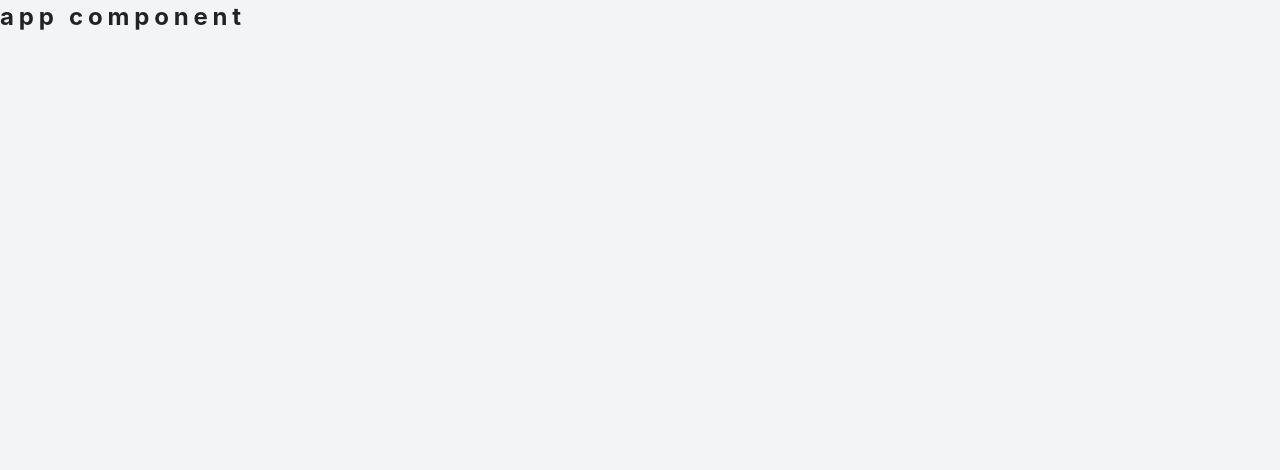
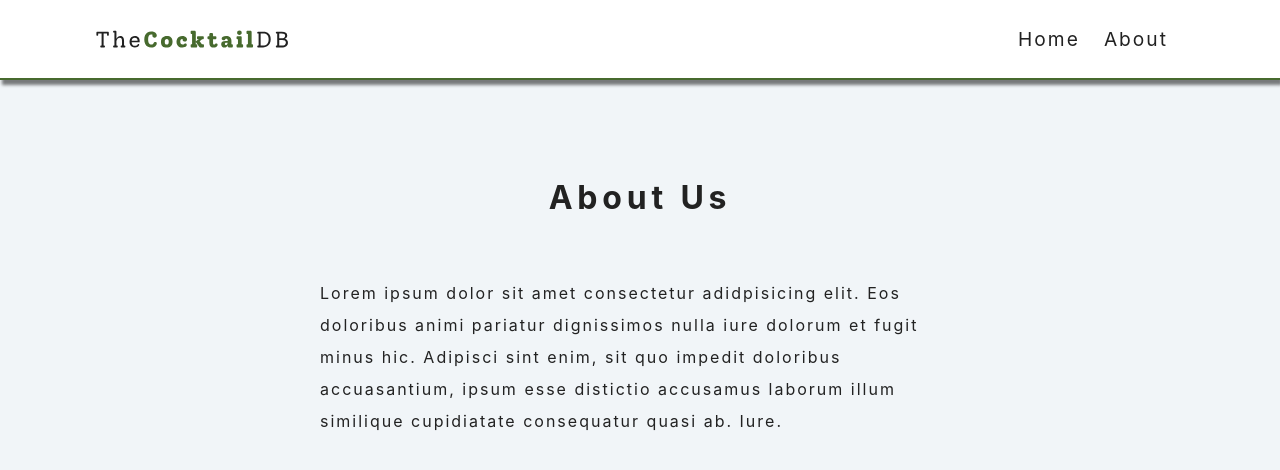
Before and after one commit to Jugo-JS/React-projects-practice, a React (Create React App) app in the folder 15-cocktails/setup/: page /about in a window 1280 px wide. Shown: the top 470 px of the page. Built offline with nearby package versions, Linux system fonts and the light colour scheme.

Commit message:
adding first pages within Router

```diff
--- a/15-cocktails/setup/src/App.js
+++ b/15-cocktails/setup/src/App.js
@@ -1,18 +1,35 @@
-import React from 'react'
-import { BrowserRouter as Router, Route, Switch } from 'react-router-dom'
+import React from 'react';
+import { BrowserRouter as Router, Route, Switch } from 'react-router-dom';
+
 // import pages
-import Home from './pages/Home'
-import About from './pages/About'
-import SingleCocktail from './pages/SingleCocktail'
-import Error from './pages/Error'
+import Home from './pages/Home';
+import About from './pages/About';
+import SingleCocktail from './pages/SingleCocktail';
+import Error from './pages/Error';
+
 // import components
-import Navbar from './components/Navbar'
+import Navbar from './components/Navbar';
+
 function App() {
   return (
-    <div>
-      <h2>app component</h2>
-    </div>
+    <Router>
+      <Navbar />
+      <Switch>
+        <Route exact path='/'>
+          <Home />
+        </Route>
+        <Route path='/about'>
+          <About />
+        </Route>
+        <Route path='/cocktail/:id'>
+          <SingleCocktail />
+        </Route>
+        <Route path='*'>
+          <Error />
+        </Route>
+      </Switch>
+    </Router>
   )
 }
 
-export default App
+export default App;
--- a/15-cocktails/setup/src/components/Loading.js
+++ b/15-cocktails/setup/src/components/Loading.js
@@ -1,4 +1,4 @@
-import React from 'react'
+import React from 'react';
 
 const Loading = () => {
  return (
@@ -7,4 +7,4 @@ const Loading = () => {
  )
 }
 
-export default Loading
+export default Loading;
--- a/15-cocktails/setup/src/components/Navbar.js
+++ b/15-cocktails/setup/src/components/Navbar.js
@@ -1,13 +1,25 @@
-import React from 'react'
-import { Link } from 'react-router-dom'
-import logo from '../logo.svg'
+import React from 'react';
+import { Link } from 'react-router-dom';
+import logo from '../logo.svg';
 
 const Navbar = () => {
   return (
-    <div>
-      <h2>navbar component</h2>
-    </div>
+    <nav className='navbar'>
+      <div className='nav-center'>
+        <Link to='/'>
+          <img src={logo} alt='cocktail db logo' className='logo' />
+        </Link>
+        <ul className='nav-links'>
+          <li>
+            <Link to='/'>Home</Link>
+          </li>
+          <li>
+            <Link to='/about'>About</Link>
+          </li>
+        </ul>
+      </div>
+    </nav>
   )
 }
 
-export default Navbar
+export default Navbar;
--- a/15-cocktails/setup/src/pages/About.js
+++ b/15-cocktails/setup/src/pages/About.js
@@ -1,11 +1,19 @@
-import React from 'react'
+import React from 'react';
 
 const About = () => {
   return (
-    <div>
-      <h2>about page</h2>
-    </div>
+    <section className='section about-section'>
+      <h1 className='section-title'>about us</h1>
+      <p>
+        Lorem ipsum dolor sit amet consectetur adidpisicing elit.
+        Eos doloribus animi pariatur dignissimos nulla iure
+        dolorum et fugit minus hic. Adipisci sint enim, sit quo
+        impedit doloribus accuasantium, ipsum esse distictio
+        accusamus laborum illum similique cupidiatate consequatur
+        quasi ab. Iure.
+      </p>
+    </section>
   )
 }
 
-export default About
+export default About;
--- a/15-cocktails/setup/src/pages/Error.js
+++ b/15-cocktails/setup/src/pages/Error.js
@@ -3,9 +3,12 @@ import { Link } from 'react-router-dom'
 
 const Error = () => {
   return (
-    <div>
-      <h2>error page</h2>
-    </div>
+    <section className='error-page section'>
+      <div className='error-container'>
+        <h1>oops! it`s a dead end</h1>
+        <Link to='/' className='btn btn-primary'>Back Home</Link>
+      </div>
+    </section>
   )
 }
 
```
Also changed, not shown: 15-cocktails/setup/src/index.js (+6 -5 lines).
